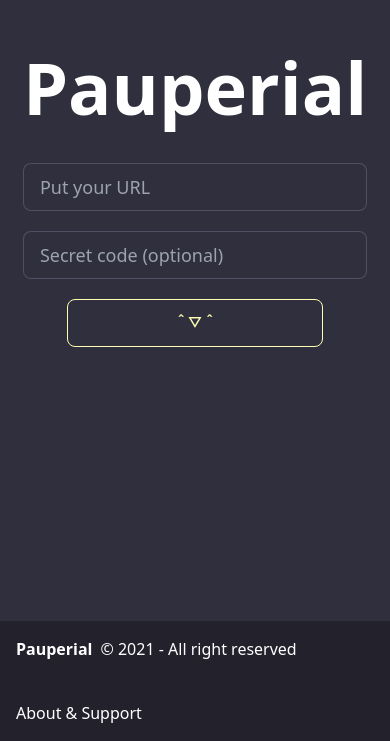
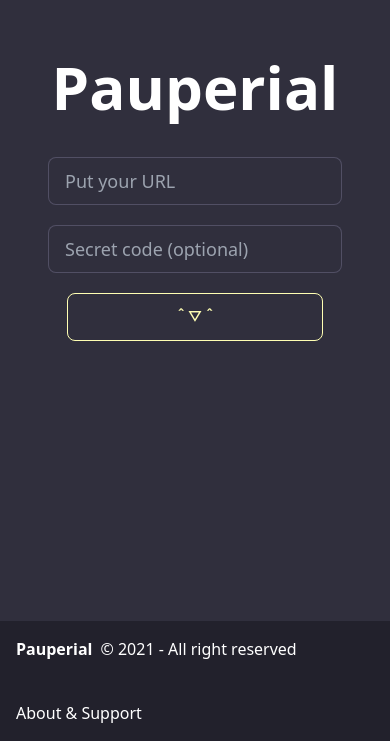
Before and after one commit to LWJerri/Pauperial, a Svelte app in the folder frontend/: page / in a window 390 px wide. Shown: the part 223-964 px from the top of the page. Built offline with nearby package versions, Linux system fonts and the light colour scheme.

Commit message:
Change font size from `7xl` to `6xl` in h1 for better small screen support

```diff
--- a/frontend/package.json
+++ b/frontend/package.json
@@ -1,6 +1,6 @@
 {
   "name": "@pauperial/frontend",
-  "version": "1.1.0",
+  "version": "1.1.1",
   "type": "module",
   "scripts": {
     "dev": "vite",
--- a/frontend/src/pages/Main.svelte
+++ b/frontend/src/pages/Main.svelte
@@ -51,7 +51,7 @@
   <div class="hero min-h-screen">
     <div class="text-center hero-content text-white">
       <div class="max-w-md">
-        <h1 class="mb-10 text-7xl font-bold outline-none select-none">Pauperial</h1>
+        <h1 class="mb-10 text-6xl font-bold outline-none select-none">Pauperial</h1>
 
         <div class="form-control">
           <input bind:value={form.link} type="text" placeholder="Put your URL" class="input input-bordered mb-5 text-lg select-none" />
```
